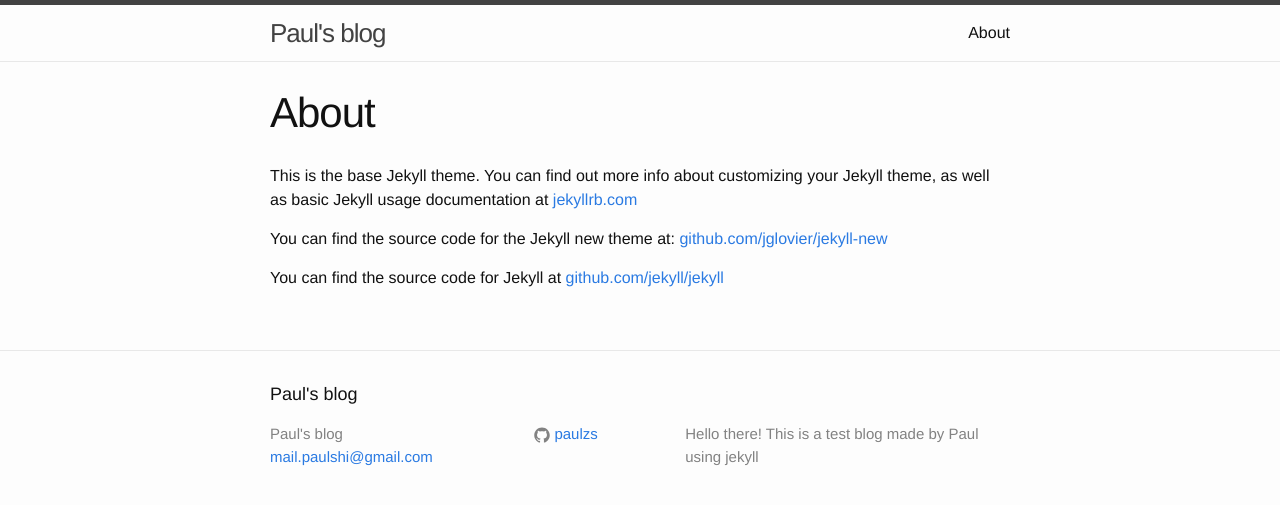
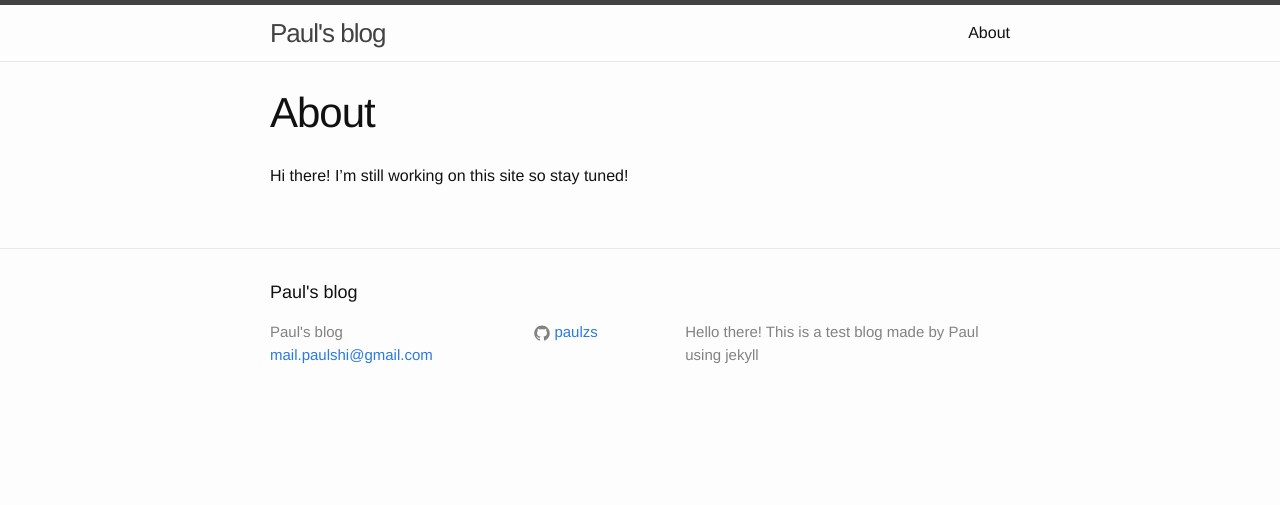
Before and after one commit to paulzs/myblog, a Jekyll site: the page built from about.md, in a window 1280 px wide. Shown: the top 505 px of the page. Built offline with Jekyll 4.4.1, drawn with Linux system fonts in a browser that asks for light colours.

Commit message:
update about page

```diff
--- a/about.md
+++ b/about.md
@@ -4,8 +4,4 @@
 permalink: /about/
 ---
 
-This is the base Jekyll theme. You can find out more info about customizing your Jekyll theme, as well as basic Jekyll usage documentation at [jekyllrb.com](http://jekyllrb.com/)
-
-You can find the source code for the Jekyll new theme at: [github.com/jglovier/jekyll-new](https://github.com/jglovier/jekyll-new)
-
-You can find the source code for Jekyll at [github.com/jekyll/jekyll](https://github.com/jekyll/jekyll)
+Hi there! I'm still working on this site so stay tuned!
```
